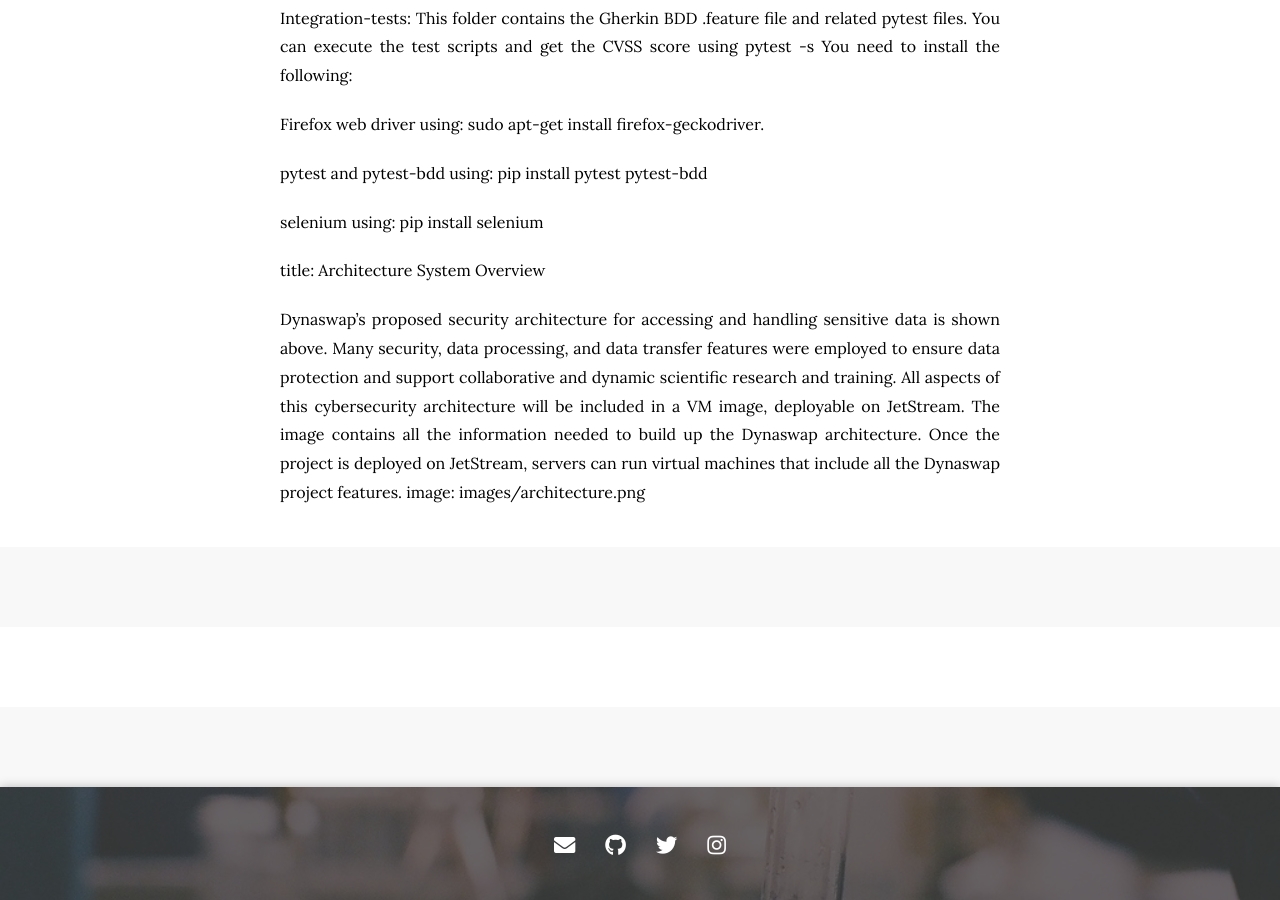
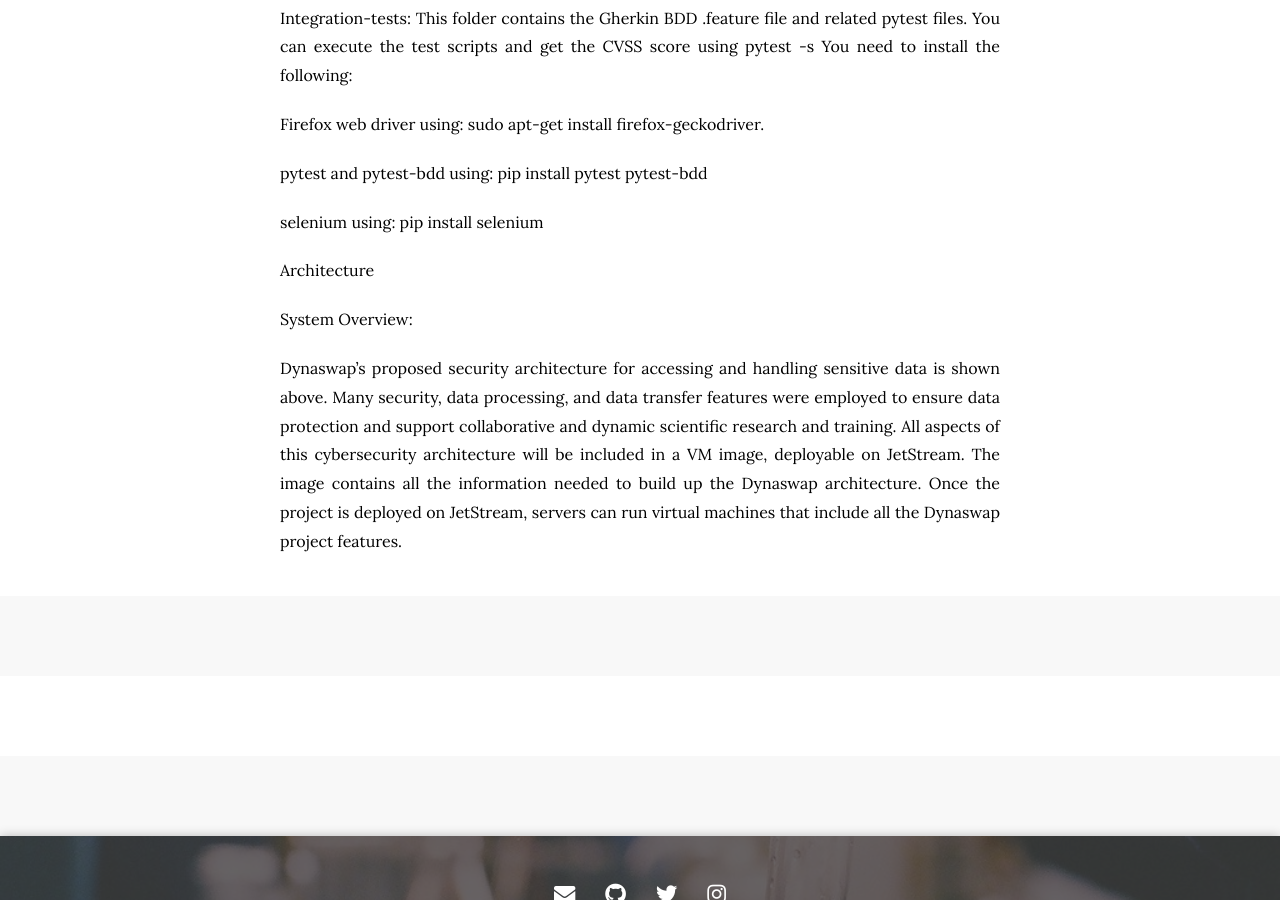
Before and after one commit to jpinnamraju/CICI, a Jekyll site: the page built from resources/index.md, in a window 1280 px wide and 900 px high, scrolled down 526 px. Built offline with Jekyll 4.4.1, drawn with Linux system fonts in a browser that asks for light colours; nearby versions of some CDN libraries.

Commit message:
added info. about architecture

```diff
--- a/resources/index.md
+++ b/resources/index.md
@@ -19,11 +19,12 @@
 selenium using: pip install selenium
 
 
-title: Architecture
-System Overview
+Architecture
+
+System Overview:
 
 Dynaswap’s proposed security architecture for accessing and handling sensitive data is shown above. Many security, data processing, and data transfer features were employed to ensure data protection and support collaborative and dynamic scientific research and training. All aspects of this cybersecurity architecture will be included in a VM image, deployable on JetStream. The image contains all the information needed to build up the Dynaswap architecture. Once the project is deployed on JetStream, servers can run virtual machines that include all the Dynaswap project features.
-image: images/architecture.png
+
 
 <!-- section break -->
 <!-- section break -->
```
